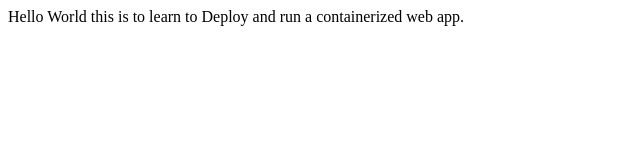
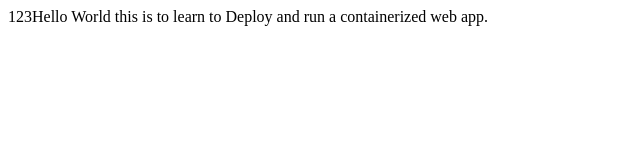
Before and after one commit to Wntri/Ryhma10Lab4, a plain HTML site: page www/index.html in a window 1280 px wide. Shown: the whole page, without its empty margins (0-640 px from the left). Drawn offline with Linux system fonts and the light colour scheme.

Commit message:
commit123

```diff
--- a/www/index.html
+++ b/www/index.html
@@ -7,6 +7,6 @@
     <title>Deploy and run a containerized web app with Azure App Service </title>
 </head>
 <body>
-    Hello World this is to learn to Deploy and run a containerized web app.
+    123Hello World this is to learn to Deploy and run a containerized web app.
 </body>
 </html>
```
